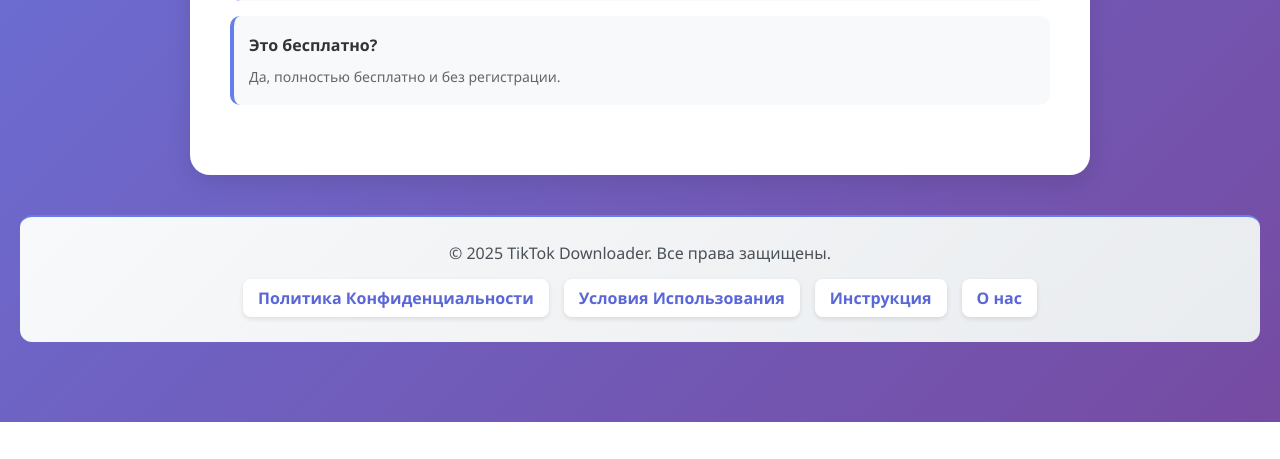
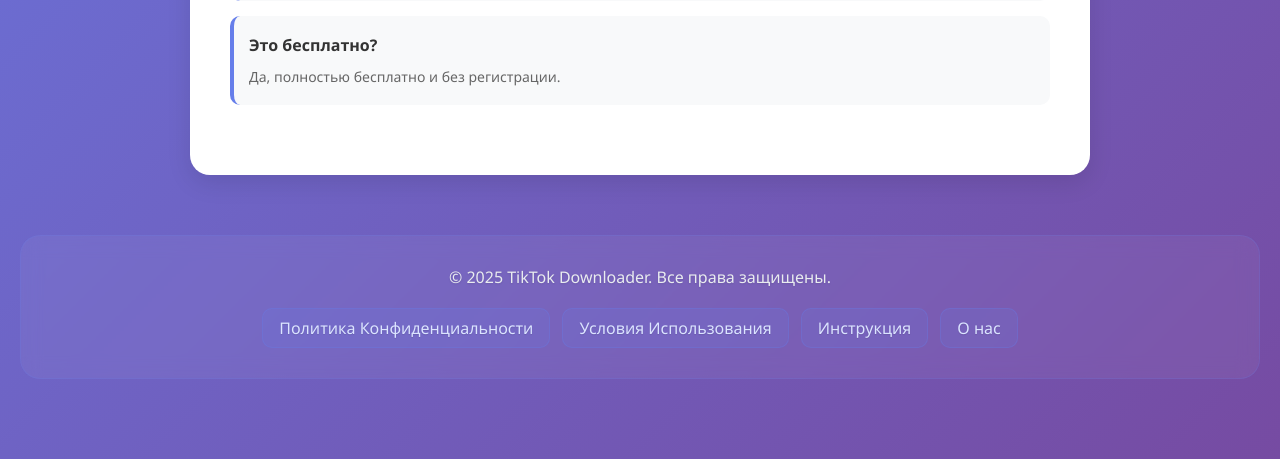
Before and after one commit to Olena-Mala/tiktok-d, a Flask app: page / in a window 1280 px wide. Shown: the part 979-1438 px from the top of the page. Before the commit the page ends 1401 px from the top, so only its background shows below. Run offline with Flask 3, Linux system fonts and the light colour scheme.

Commit message:
index.html

```diff
--- a/templates/index.html
+++ b/templates/index.html
@@ -561,14 +561,14 @@
     // Скрывать ошибку при клике в любое место
     document.addEventListener('click', hideError);
     </script>
-    <!-- Замени старый футер на этот код -->
-<footer style="text-align: center; margin-top: 40px; padding: 25px; background: linear-gradient(135deg, #f8f9fa 0%, #e9ecef 100%); border-radius: 12px; border-top: 2px solid #667eea;">
-    <p style="color: #495057; font-weight: 500; margin-bottom: 15px;">© 2025 TikTok Downloader. Все права защищены.</p>
-    <div style="display: flex; justify-content: center; flex-wrap: wrap; gap: 15px;">
-        <a href="/privacy" style="color: #5a67d8; text-decoration: none; font-weight: 600; padding: 8px 15px; background: white; border-radius: 8px; box-shadow: 0 2px 5px rgba(0,0,0,0.1); transition: all 0.3s;">Политика Конфиденциальности</a>
-        <a href="/terms" style="color: #5a67d8; text-decoration: none; font-weight: 600; padding: 8px 15px; background: white; border-radius: 8px; box-shadow: 0 2px 5px rgba(0,0,0,0.1); transition: all 0.3s;">Условия Использования</a>
-        <a href="/howto" style="color: #5a67d8; text-decoration: none; font-weight: 600; padding: 8px 15px; background: white; border-radius: 8px; box-shadow: 0 2px 5px rgba(0,0,0,0.1); transition: all 0.3s;">Инструкция</a>
-        <a href="/about" style="color: #5a67d8; text-decoration: none; font-weight: 600; padding: 8px 15px; background: white; border-radius: 8px; box-shadow: 0 2px 5px rgba(0,0,0,0.1); transition: all 0.3s;">О нас</a>
+    <!-- Обновленный гармоничный футер -->
+<footer style="text-align: center; margin-top: 60px; padding: 30px 20px; background: rgba(255, 255, 255, 0.05); backdrop-filter: blur(10px); border-radius: 20px; border: 1px solid rgba(102, 126, 234, 0.2);">
+    <p style="color: #e9ecef; font-weight: 500; margin-bottom: 20px; text-shadow: 0 1px 2px rgba(0,0,0,0.1);">© 2025 TikTok Downloader. Все права защищены.</p>
+    <div style="display: flex; justify-content: center; flex-wrap: wrap; gap: 12px;">
+        <a href="/privacy" style="color: #dbe4ff; text-decoration: none; font-weight: 500; padding: 8px 16px; background: rgba(102, 126, 234, 0.15); border-radius: 10px; border: 1px solid rgba(102, 126, 234, 0.3); transition: all 0.3s ease; text-shadow: 0 1px 1px rgba(0,0,0,0.1);">Политика Конфиденциальности</a>
+        <a href="/terms" style="color: #dbe4ff; text-decoration: none; font-weight: 500; padding: 8px 16px; background: rgba(102, 126, 234, 0.15); border-radius: 10px; border: 1px solid rgba(102, 126, 234, 0.3); transition: all 0.3s ease; text-shadow: 0 1px 1px rgba(0,0,0,0.1);">Условия Использования</a>
+        <a href="/howto" style="color: #dbe4ff; text-decoration: none; font-weight: 500; padding: 8px 16px; background: rgba(102, 126, 234, 0.15); border-radius: 10px; border: 1px solid rgba(102, 126, 234, 0.3); transition: all 0.3s ease; text-shadow: 0 1px 1px rgba(0,0,0,0.1);">Инструкция</a>
+        <a href="/about" style="color: #dbe4ff; text-decoration: none; font-weight: 500; padding: 8px 16px; background: rgba(102, 126, 234, 0.15); border-radius: 10px; border: 1px solid rgba(102, 126, 234, 0.3); transition: all 0.3s ease; text-shadow: 0 1px 1px rgba(0,0,0,0.1);">О нас</a>
     </div>
 </footer>
 </body>
```
